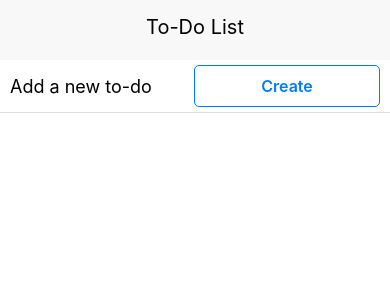
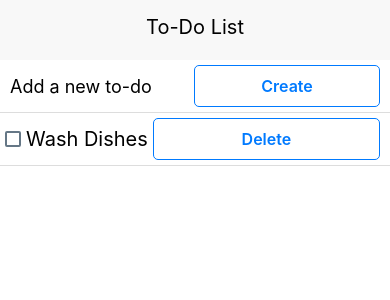
Before and after one commit to TheKipmaster/simple-to-dos, a React Native app: screen / in a window 390 px wide. Shown: the top 300 px of the page. Built offline with nearby package versions, Linux system fonts and the light colour scheme.

Commit message:
Refatora estado

```diff
--- a/package.json
+++ b/package.json
@@ -10,7 +10,8 @@
     "react": "16.4.1",
     "react-native": "0.56.0",
     "react-redux": "^5.0.7",
-    "redux": "^4.0.0"
+    "redux": "^4.0.0",
+    "underscore": "^1.9.1"
   },
   "devDependencies": {
     "babel-jest": "23.4.2",
--- a/src/actions/TaskActions.js
+++ b/src/actions/TaskActions.js
@@ -1,7 +1,7 @@
 import {
   UPDATE,
   CREATE,
-  TOGGLE
+  TOGGLE,
 } from './types';
 
 export const taskUpdate = (payload) => ({
--- a/src/actions/types.js
+++ b/src/actions/types.js
@@ -1,3 +1,4 @@
 export const UPDATE = 'update';
 export const CREATE = 'create';
 export const TOGGLE = 'toggle';
+export const DELETE = 'delete';
--- a/src/components/TaskCreate.js
+++ b/src/components/TaskCreate.js
@@ -7,7 +7,7 @@ import { taskCreate, taskUpdate } from '../actions';
 class TaskCreate extends Component {
   onButtonPress() {
     const { newTask } = this.props;
-    this.props.taskCreate({ name: newTask, completed: false });
+    this.props.taskCreate(newTask);
   }
 
   onTextChange(value) {
--- a/src/components/TodoList.js
+++ b/src/components/TodoList.js
@@ -1,33 +1,38 @@
+import _ from 'underscore';
 import React, { Component } from 'react';
-import { Text, FlatList, CheckBox } from 'react-native';
+import { Text, ScrollView, CheckBox } from 'react-native';
 import { connect } from 'react-redux';
 
-import { CardItem } from './common';
+import { CardItem, Button } from './common';
 import TaskCreate from './TaskCreate';
-import { taskToggle } from '../actions';
+import { taskToggle, taskDelete } from '../actions';
 
 class TodoList extends Component {
-  renderItem({ item }) {
-    return (
-      <CardItem>
+  onButtonPress(task) {
+    this.props.taskDelete(task);
+  }
+
+  renderTodos() {
+    const todos = _.mapObject(this.props.todos, (completed, name) => (
+      <CardItem key={name}>
         <CheckBox
-          onValueChange={() => this.props.taskToggle(item)}
-          value={item.completed}
+          onValueChange={() => this.props.taskToggle(name)}
+          value={completed}
           style={styles.checkboxStyle}
         />
-        <Text style={{ fontSize: 20 }}>{item.name}</Text>
+        <Text style={{ fontSize: 20 }}>{name}</Text>
+        <Button onPress={this.onButtonPress.bind(this, name)}>Delete</Button>
       </CardItem>
-    );
+    ));
+    return _.values(todos);
   }
 
   render() {
     return (
-      <FlatList
-        ListHeaderComponent={TaskCreate}
-        data={this.props.todos}
-        renderItem={this.renderItem.bind(this)}
-        keyExtractor={(item, index) => item + index}
-      />
+      <ScrollView>
+        <TaskCreate />
+        {this.renderTodos()}
+      </ScrollView>
     );
   }
 }
@@ -43,4 +48,4 @@ const styles = {
   }
 };
 
-export default connect(mapStateToProps, { taskToggle })(TodoList);
+export default connect(mapStateToProps, { taskToggle, taskDelete })(TodoList);
--- a/src/reducers/TodoReducer.js
+++ b/src/reducers/TodoReducer.js
@@ -1,26 +1,22 @@
 import {
   CREATE,
-  TOGGLE
+  TOGGLE,
 } from '../actions/types';
 
-const INITIAL_STATE = [];
+const INITIAL_STATE = { 'Wash Dishes': false };
 
 export default (state = INITIAL_STATE, action) => {
   switch (action.type) {
     case CREATE:
-      return [
+      return {
         ...state,
-        action.payload
-      ];
+        [action.payload]: false
+      };
     case TOGGLE: {
-      let array = state.find(task => task.name !== action.payload.name);
-      if (array === undefined) {
-        array = [];
-      }
-      return [
-        ...array,
-        { name: action.payload.name, completed: !action.payload.completed }
-      ];
+      return {
+        ...state,
+        [action.payload]: !state[action.payload]
+      };
     }
     default:
       return state;
```
Also changed, not shown: 1 other file (tests, documents, lock files or other folders).
